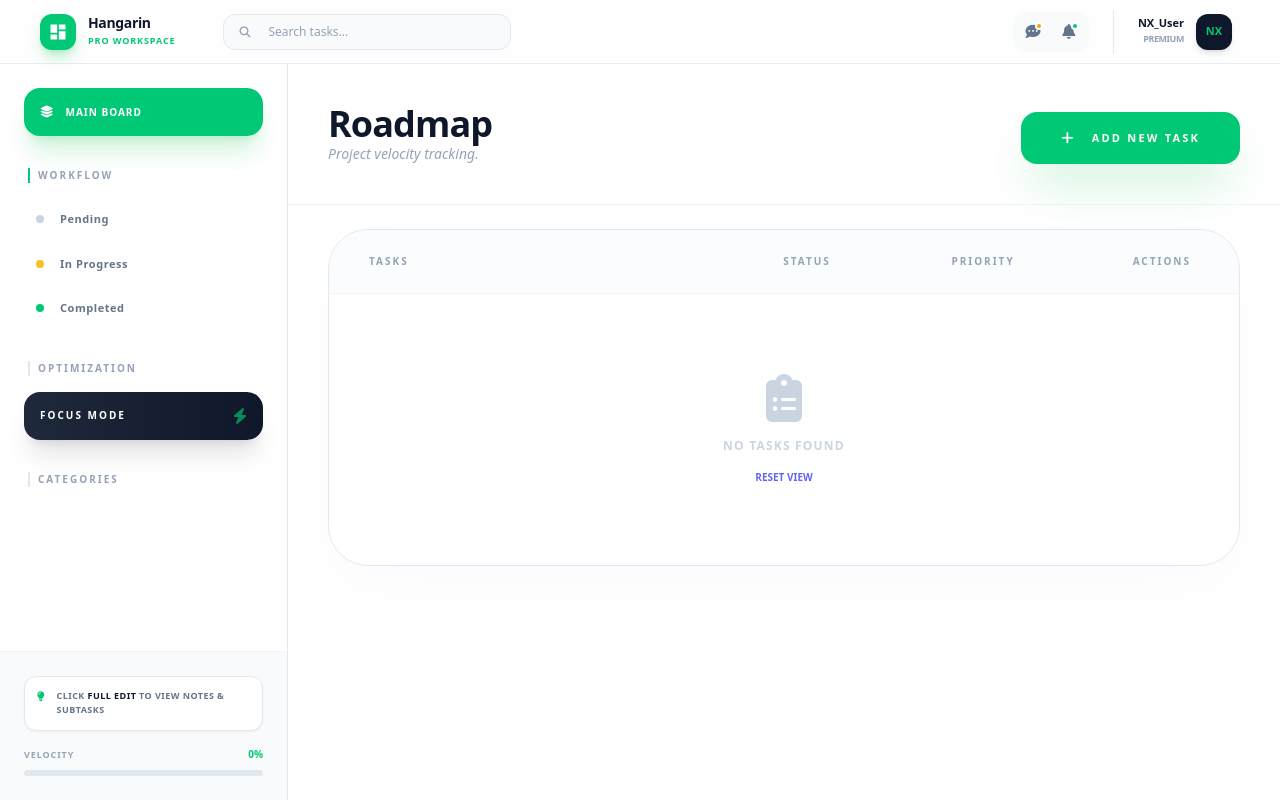
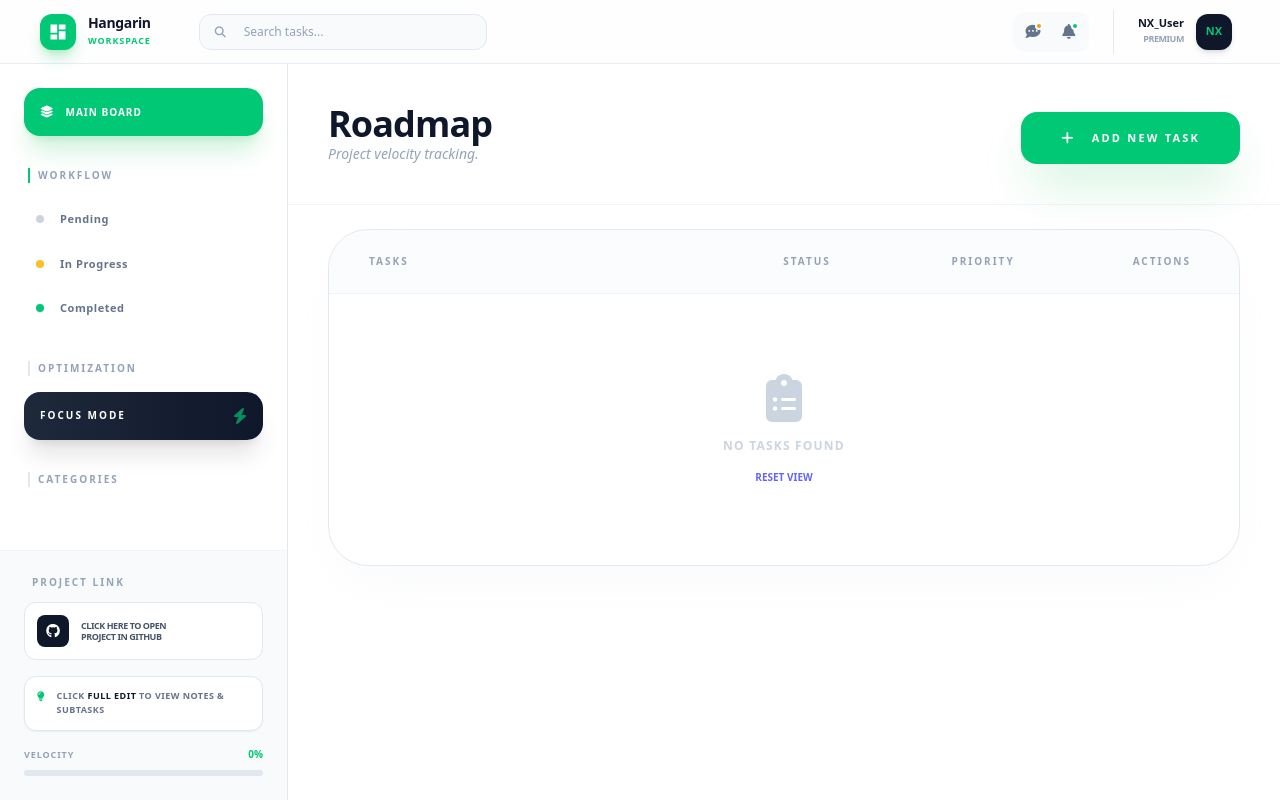
Before and after one commit to NexieMadia23/Hangarin, a Django app: page / in a window 1280 px wide. Run offline with Django 5.2, Linux system fonts and the light colour scheme; data that the repository does not hold is empty; some libraries are stand-ins or nearby versions.

Commit message:
Add GitHub project link to sidebar

```diff
--- a/core/templates/core/dashboard.html
+++ b/core/templates/core/dashboard.html
@@ -16,7 +16,6 @@
 
         .monday-glass { background: rgba(255, 255, 255, 0.95); backdrop-filter: blur(12px); }
 
-        /* New Light-Modern Glass Header */
         .nav-modern-light {
             background: rgba(255, 255, 255, 0.8);
             backdrop-filter: blur(20px) saturate(180%);
@@ -42,7 +41,7 @@
                 </div>
                 <div class="flex flex-col">
                     <span class="text-sm font-black tracking-tight text-slate-900 leading-none">Hangarin</span>
-                    <span class="text-[9px] font-bold text-[#00c875] uppercase tracking-widest mt-1">Pro Workspace</span>
+                    <span class="text-[9px] font-bold text-[#00c875] uppercase tracking-widest mt-1">Workspace</span>
                 </div>
             </div>
 
@@ -147,6 +146,19 @@
             </div>
 
             <div class="mt-auto p-6 bg-slate-50 border-t border-slate-100 space-y-4">
+                <div class="mb-4">
+                    <p class="text-[10px] font-black text-slate-400 uppercase mb-3 tracking-[0.2em] px-2">Project Link</p>
+                    <a href="https://github.com/NexieMadia23/Hangarin" target="_blank" rel="noopener noreferrer"
+                       class="flex items-center gap-3 p-3 bg-white border border-slate-200 rounded-xl hover:border-[#00c875] hover:shadow-md transition-all group">
+                        <div class="w-8 h-8 rounded-lg bg-slate-900 flex items-center justify-center group-hover:bg-[#00c875] transition-colors">
+                            <i class="fa-brands fa-github text-white text-sm"></i>
+                        </div>
+                        <span class="text-[9px] font-black text-slate-600 leading-tight uppercase tracking-tighter group-hover:text-slate-900">
+                            Click here to open <br> project in GitHub
+                        </span>
+                    </a>
+                </div>
+
                 <div class="bg-white p-3 rounded-xl border border-slate-200 shadow-sm">
                     <div class="flex items-start gap-3">
                         <i class="fa-solid fa-lightbulb text-[#00c875] text-[10px] mt-0.5"></i>
```
